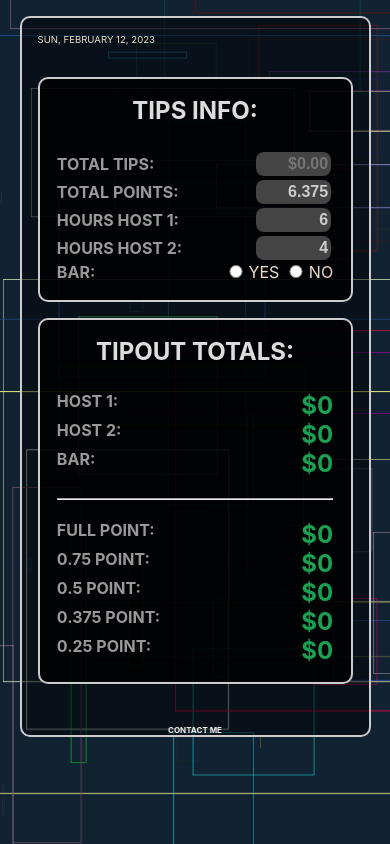
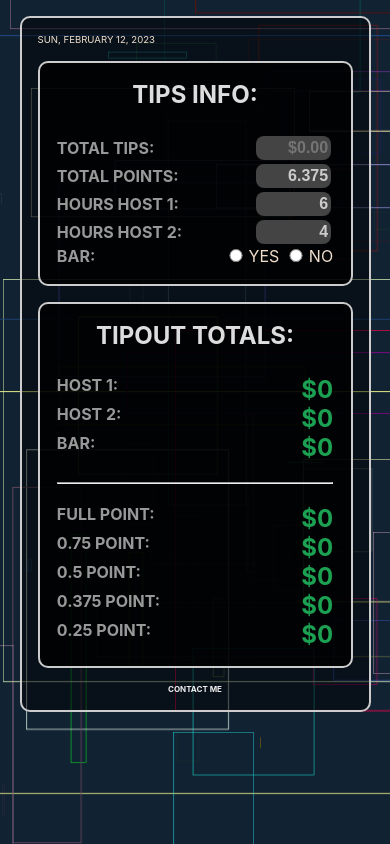
Before and after one commit to write2cmdg/tipout-calculator, a React (Create React App) app: page / in a window 390 px wide. Built offline with nearby package versions, Linux system fonts and the light colour scheme.

Commit message:
css margin responsiveness

```diff
--- a/src/App.css
+++ b/src/App.css
@@ -42,6 +42,14 @@ form, .results {
   border-radius: 10px;
   margin: 1rem;
 
+}
+
+form {
+  margin-top: 0;
+}
+
+.results {
+  margin-bottom: 0;
 }
 
 label {
@@ -100,7 +108,7 @@ input {
 
   text-align: center;
   font-size: .3rem;
-  margin-top: 25px;
+  margin: 1rem auto;
 }
 
 .small a {
@@ -112,8 +120,9 @@ input {
 
 footer {
   display: flex;
-  flex-direction: row;
+  flex-direction: column;
   justify-content: space-around;
+  align-items: center;
 }
 
 .line {
@@ -141,6 +150,14 @@ footer {
 }
 
 @media (min-width: 700px) {
+
+  form {
+    margin: 1rem;
+  }
+
+  .results {
+    margin: 1rem;
+  }
 
   .time {
 
```
